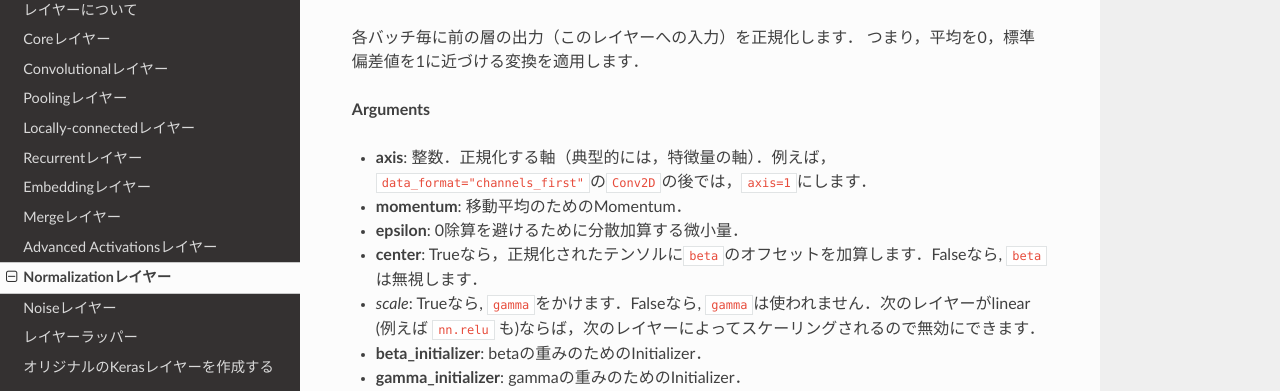
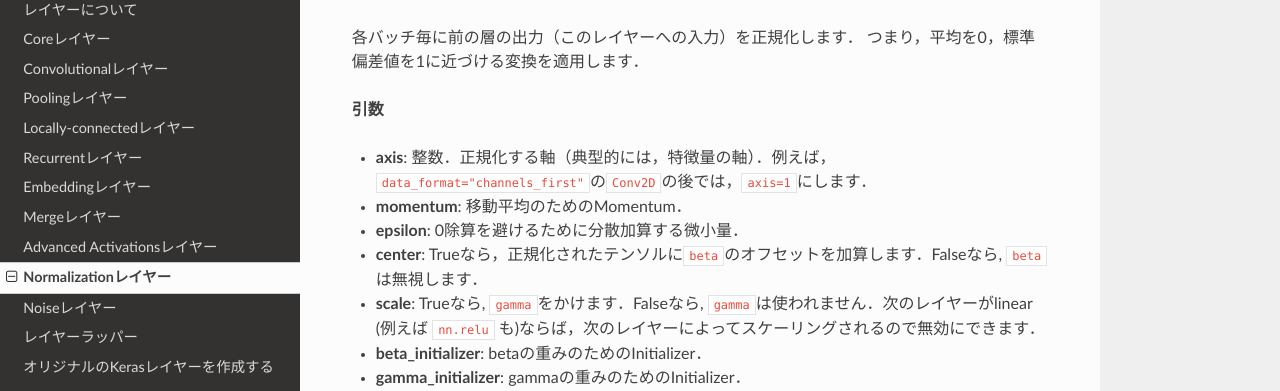
Before and after one commit to keras-team/keras-docs-ja, an MkDocs documentation site: the page built from sources/layers/normalization.md, in a window 1280 px wide and 1232 px high. Shown: the part 232-623 px from the top of the window. Built offline with MkDocs 1.6.1, drawn with Linux system fonts in a browser that asks for light colours; nearby versions of some CDN libraries; old or Windows-style settings are respelled for this version of MkDocs.

Commit message:
Fix typo

```diff
--- a/sources/layers/normalization.md
+++ b/sources/layers/normalization.md
@@ -10,13 +10,13 @@ Batch normalization layer (Ioffe and Szegedy, 2014)．
 各バッチ毎に前の層の出力（このレイヤーへの入力）を正規化します．
 つまり，平均を0，標準偏差値を1に近づける変換を適用します．
 
-__Arguments__
+__引数__
 
 - __axis__: 整数．正規化する軸（典型的には，特徴量の軸）．例えば，`data_format="channels_first"`の`Conv2D`の後では，`axis=1`にします．
 - __momentum__: 移動平均のためのMomentum．
 - __epsilon__: 0除算を避けるために分散加算する微小量．
 - __center__: Trueなら，正規化されたテンソルに`beta`のオフセットを加算します．Falseなら, `beta`は無視します．
-- _scale_: Trueなら, `gamma`をかけます．Falseなら, `gamma`は使われません．次のレイヤーがlinear (例えば `nn.relu` も)ならば，次のレイヤーによってスケーリングされるので無効にできます．
+- __scale__: Trueなら, `gamma`をかけます．Falseなら, `gamma`は使われません．次のレイヤーがlinear (例えば `nn.relu` も)ならば，次のレイヤーによってスケーリングされるので無効にできます．
 - __beta_initializer__: betaの重みのためのInitializer．
 - __gamma_initializer__: gammaの重みのためのInitializer．
 - __moving_mean_initializer__: 移動平均のためのInitializer．
```
